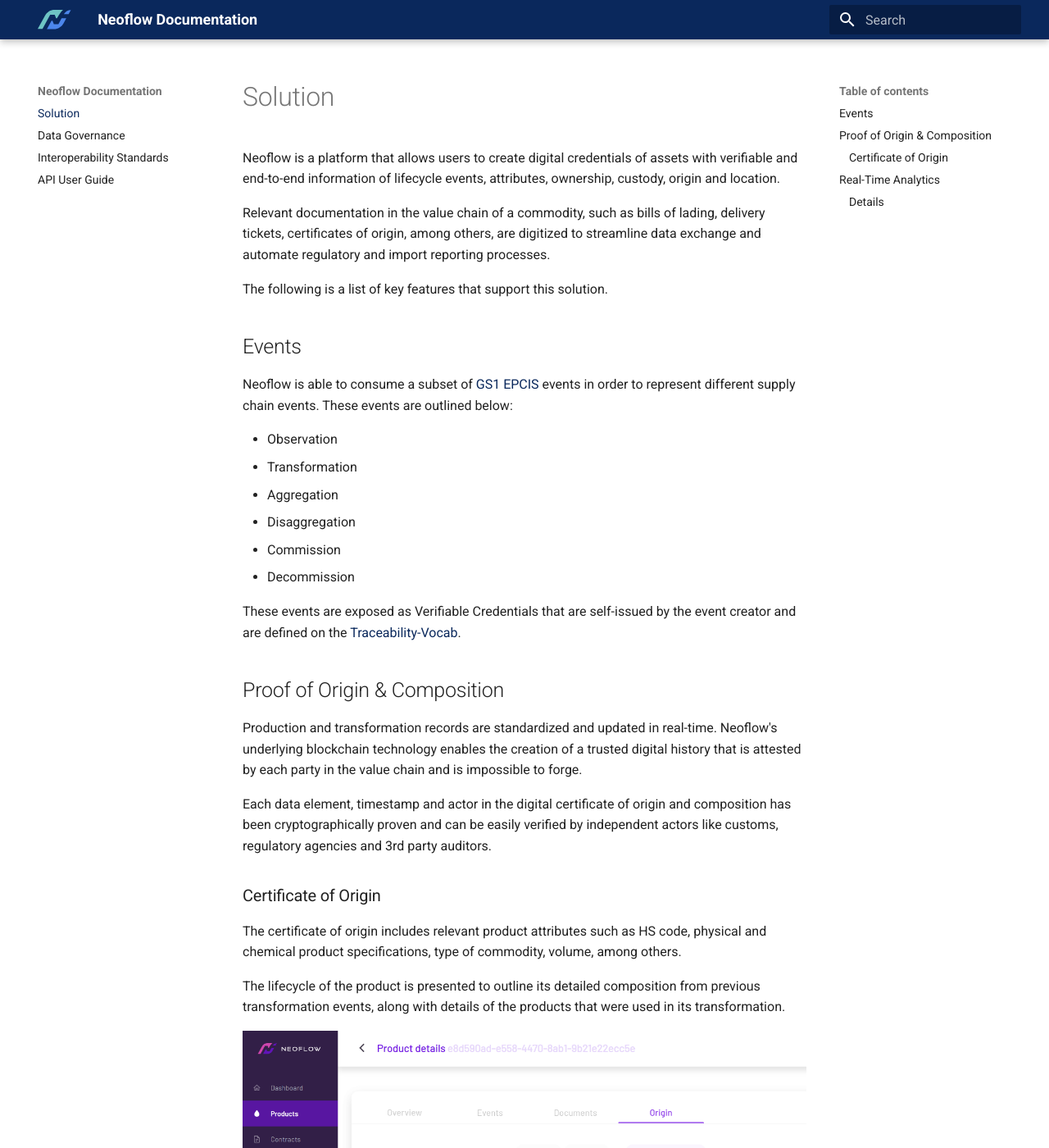
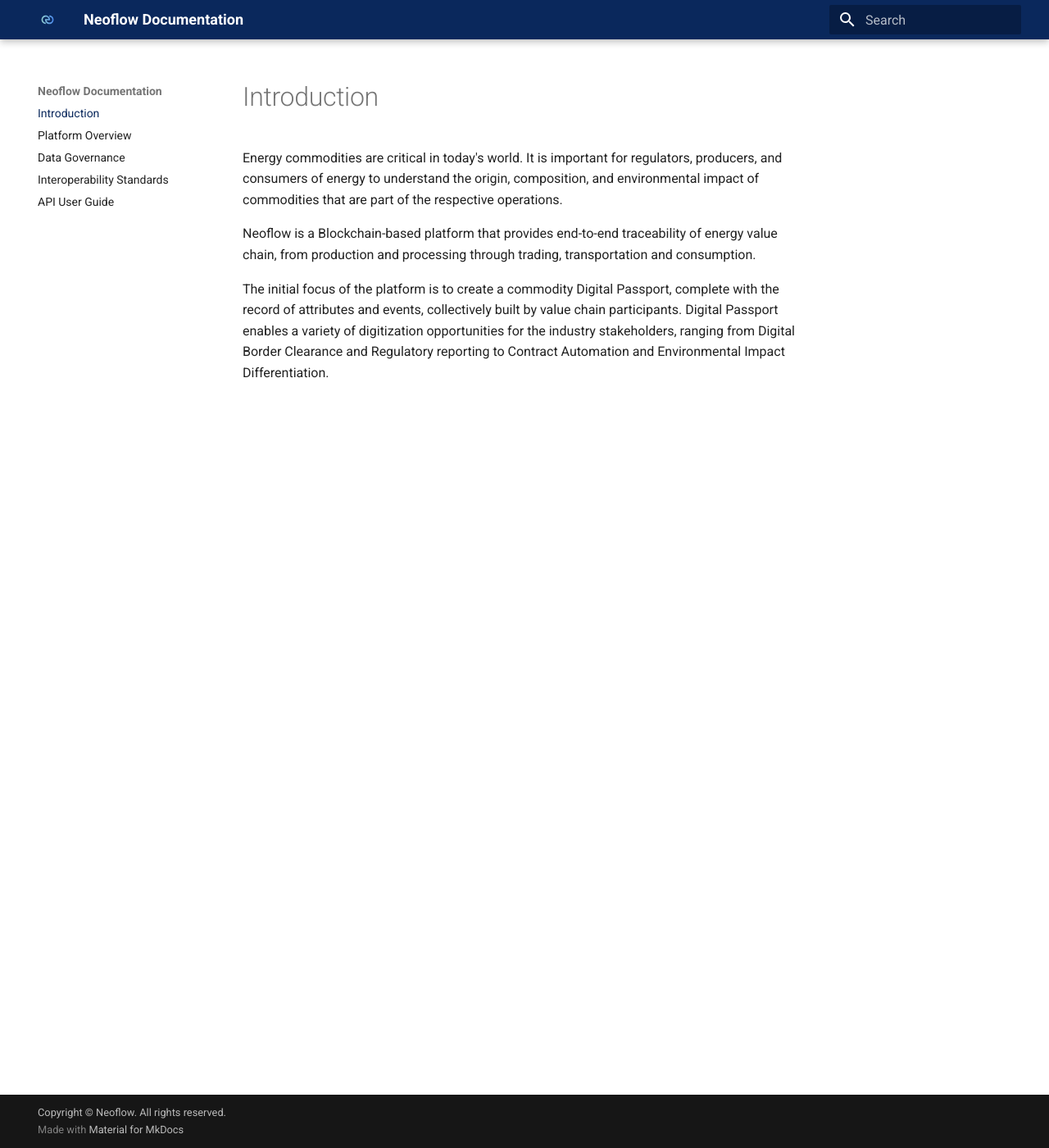
Before and after one commit to armen-mavennet/neoflow-docs-1, an MkDocs documentation site: the page built from docs/index.md, in a window 1280 px wide and 1400 px high. Shown: the whole window at 82% size. Built offline with MkDocs 1.6.1 and Material for MkDocs 9.7.7, drawn with Linux system fonts in a browser that asks for light colours; some of the changed text lies outside the part shown.

Commit message:
platform overview & logo update

```diff
--- a/docs/index.md
+++ b/docs/index.md
@@ -1,50 +1,7 @@
-# Solution
+# Introduction
 
-Neoflow is a platform that allows users to create digital credentials of assets with verifiable and end-to-end information of lifecycle events, attributes, ownership, custody, origin and location.
+Energy commodities are critical in today's world. It is important for regulators, producers, and consumers of energy to understand the origin, composition, and environmental impact of commodities that are part of the respective operations.
 
-Relevant documentation in the value chain of a commodity, such as bills of lading, delivery tickets, certificates of origin, among others, are digitized to streamline data  exchange and automate regulatory and import reporting processes.
+Neoflow is a Blockchain-based platform that provides end-to-end traceability of energy value chain, from production and processing through trading, transportation and consumption.
 
-The following is a list of key features that support this solution.
-
-## Events
-
-Neoflow is able to consume a subset of [GS1 EPCIS](https://www.gs1.org/standards/epcis) events in order to represent different supply chain events. These events are outlined below:
-
-* Observation
-* Transformation
-* Aggregation
-* Disaggregation
-* Commission
-* Decommission
-
-These events are exposed as Verifiable Credentials that are self-issued by the event creator and are defined on the [Traceability-Vocab](https://github.com/w3c-ccg/traceability-vocab).
-
-## Proof of Origin & Composition
-
-Production and transformation records are standardized and updated in real-time. Neoflow's underlying blockchain technology enables the creation of a trusted digital history that is attested by each party in the value chain and is impossible to forge.
-
-Each data element, timestamp and actor in the digital certificate of origin and composition has been cryptographically proven and can be easily verified by independent actors like customs, regulatory agencies and 3rd party auditors.
-
-### Certificate of Origin
-
-The certificate of origin includes relevant product attributes such as HS code, physical and chemical product specifications, type of commodity, volume, among others.
-
-The lifecycle of the product is presented to outline its detailed composition from previous transformation events, along with details of the products that were used in its transformation.
-
-![CertificateOfOrigin](images/CertificateOfOrigin.png)
-
-
-## Real-Time Analytics
-
-The core functionality of Neoflow provides trusted real-time data. Coupled with analytics, this provides users with actionable insights such as:
-* Evidence-based policy making
-* Descriptive and predictive insights about supply and demand
-* Detection and alerts of anomalies in real-time
-
-
-### Details
-
-Neoflow has pre-built dashboards that are customizable and provide granular data, specific to a user's value chain. In this way, visualizing and responding dynamically to events or alerts is easier and faster.
-
-
-![Analytics](images/Analytics.png)
+The initial focus of the platform is to create a commodity Digital Passport, complete with the record of attributes and events, collectively built by value chain participants.  Digital Passport enables a variety of digitization opportunities for the industry stakeholders, ranging from Digital Border Clearance and Regulatory reporting to Contract Automation and Environmental Impact Differentiation.
--- a/docs/stylesheets/extra.css
+++ b/docs/stylesheets/extra.css
@@ -1,3 +1,8 @@
 :root {
     --md-primary-fg-color:        #0A285C;
 }
+
+.center {
+    display: block;
+    margin: 0 auto;
+}
--- a/mkdocs.yml
+++ b/mkdocs.yml
@@ -8,8 +8,11 @@
   font: Roboto
   palette:
     primary: md-primary-fg-color
+markdown_extensions:
+  - attr_list
 nav:
-    - Solution: index.md
+    - Introduction: index.md
+    - Platform Overview: platform-overview.md
     - Data Governance: data-governance.md
     - Interoperability Standards: interop-standards.md
     - API User Guide:  api-user-guide.md
```
Also changed, not shown: docs/platform-overview.md (added, +62 -0 lines), docs/images/CertificateOfOrigin.png (deleted), docs/images/CertificateOrigin.png (added), docs/images/PlatformOverview.png (added), docs/images/neoflow-logo.svg.
